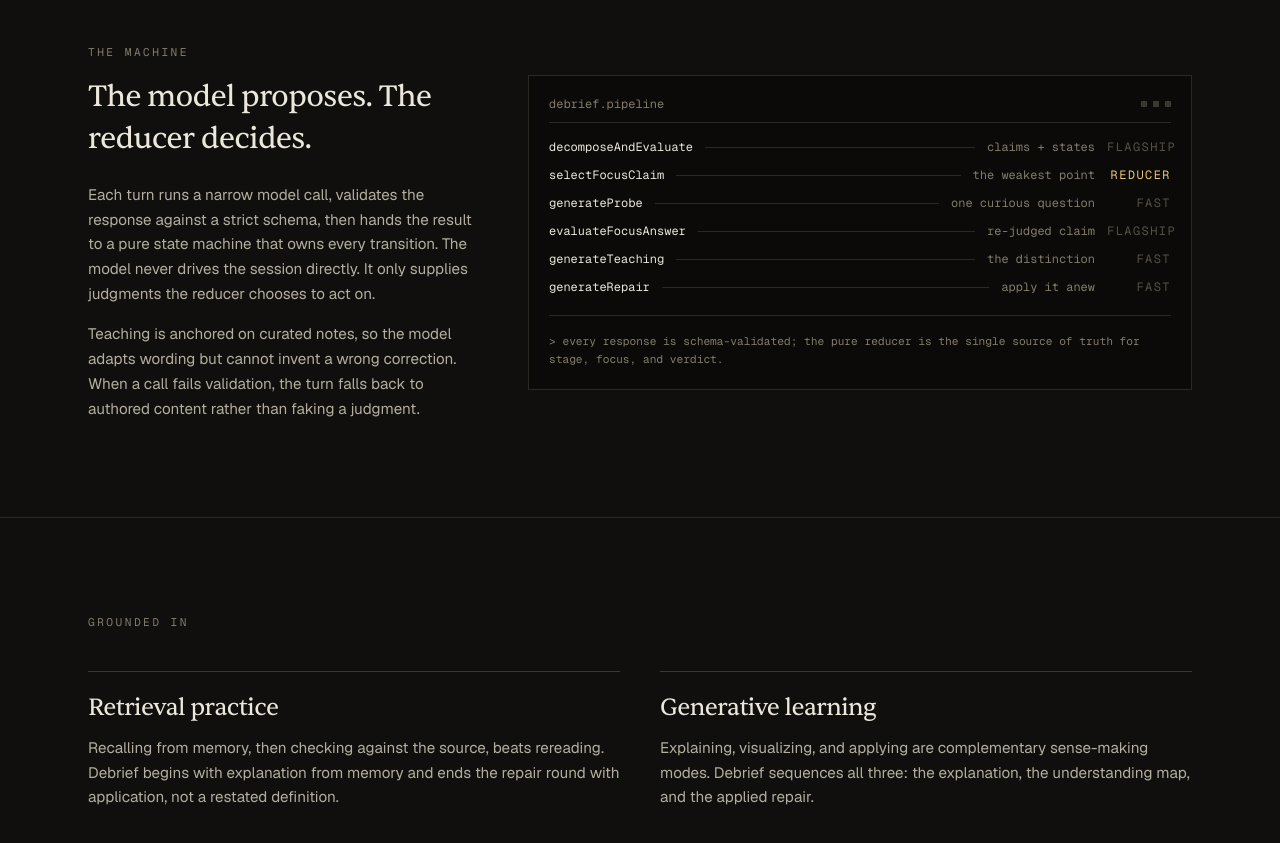
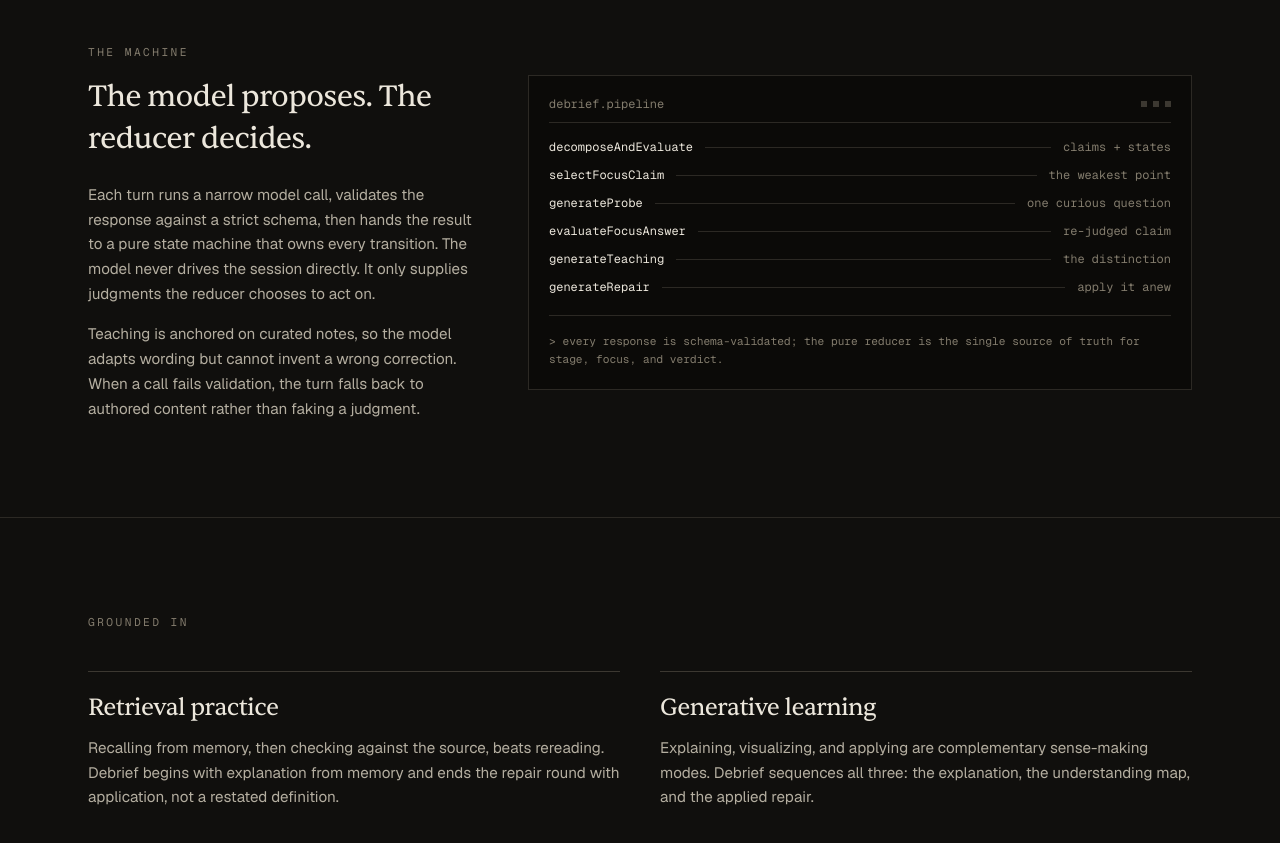
Before and after one commit to Sammy949/debrief, a Next.js app: page /methodology in a window 1280 px wide. Shown: the part 2240-3083 px from the top of the page. Built offline with nearby package versions, Linux system fonts and the light colour scheme.

Commit message:
refactor(methodology): drop the pipeline model-tier tags
Remove the flagship/fast/reducer tag column from the pipeline log. It was the
jargon-y bit and the 'model proposes, reducer decides' point is already made in
the prose beside it. Each row is now just the call and what it produces.

```diff
--- a/src/app/methodology/page.tsx
+++ b/src/app/methodology/page.tsx
@@ -96,12 +96,12 @@ const STATES = [
 ] as const;
 
 const PIPELINE = [
-  { fn: "decomposeAndEvaluate", out: "claims + states", tag: "flagship" },
-  { fn: "selectFocusClaim", out: "the weakest point", tag: "reducer" },
-  { fn: "generateProbe", out: "one curious question", tag: "fast" },
-  { fn: "evaluateFocusAnswer", out: "re-judged claim", tag: "flagship" },
-  { fn: "generateTeaching", out: "the distinction", tag: "fast" },
-  { fn: "generateRepair", out: "apply it anew", tag: "fast" },
+  { fn: "decomposeAndEvaluate", out: "claims + states" },
+  { fn: "selectFocusClaim", out: "the weakest point" },
+  { fn: "generateProbe", out: "one curious question" },
+  { fn: "evaluateFocusAnswer", out: "re-judged claim" },
+  { fn: "generateTeaching", out: "the distinction" },
+  { fn: "generateRepair", out: "apply it anew" },
 ] as const;
 
 export default function MethodologyPage() {
@@ -273,16 +273,7 @@ export default function MethodologyPage() {
                   >
                     <span className="text-ivory">{p.fn}</span>
                     <span className="hidden h-px flex-1 bg-line sm:block" aria-hidden="true" />
-                    <span className="flex items-center justify-between gap-3 sm:contents">
-                      <span className="text-muted-ink">{p.out}</span>
-                      <span
-                        className={`shrink-0 tracking-[0.12em] uppercase sm:w-16 sm:text-right ${
-                          p.tag === "reducer" ? "text-amber" : "text-ghost"
-                        }`}
-                      >
-                        {p.tag}
-                      </span>
-                    </span>
+                    <span className="text-muted-ink">{p.out}</span>
                   </li>
                 ))}
               </ul>
```
